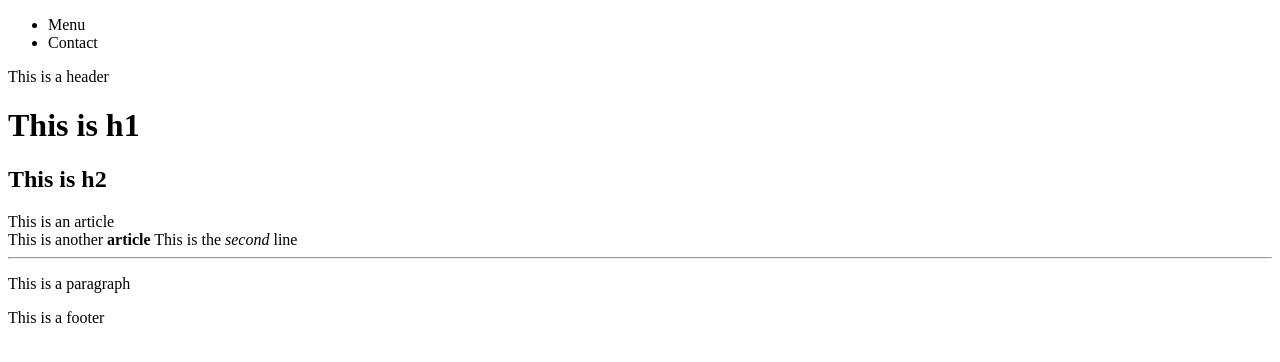
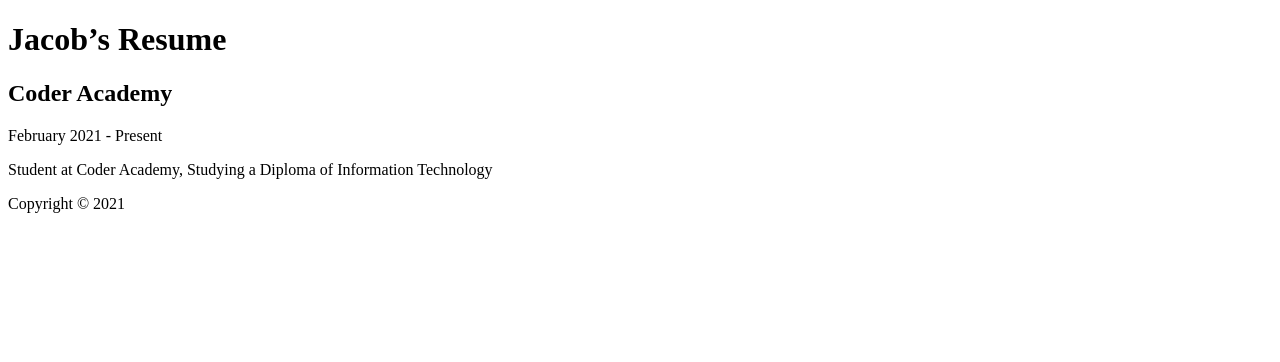
Before and after one commit to Churchy1/churchy1.github.io, a plain HTML site: page index.html in a window 1280 px wide. Drawn offline with Linux system fonts and the light colour scheme.

Commit message:
Added text to index.html

```diff
--- a/index.html
+++ b/index.html
@@ -4,28 +4,15 @@
     <meta charset="UTF-8">
     <meta http-equiv="X-UA-Compatible" content="IE=edge">
     <meta name="viewport" content="width=device-width, initial-scale=1.0">
-    <title>Document</title>
+    <title>Jacob's Resume</title>
 </head>
 <body>
-    <nav>
-        <ul>
-            <li>Menu</li>
-            <li>Contact</li>
-        </ul>
-    </nav>
-    <header>This is a header</header>
-    <h1>This is h1</h1>
-    <h2>This is h2</h2>
+    <h1>Jacob&CloseCurlyQuote;s Resume</h1>
     <section>
-     <article>This is an article </article>
-     <article>
-         This is another <b>article</b>
-         This is the <i>second</i> line
-         <hr/>
-         <p>This is a paragraph</p>
-     </article>
+        <h2>Coder Academy</h2>
+        <div>February 2021 - Present</div>
+        <p>Student at Coder Academy, Studying a Diploma of Information Technology</p>
     </section>
-    <footer>This is a footer</footer>
-
+    <footer>Copyright &copy; 2021</footer>
 </body>
 </html>
```
